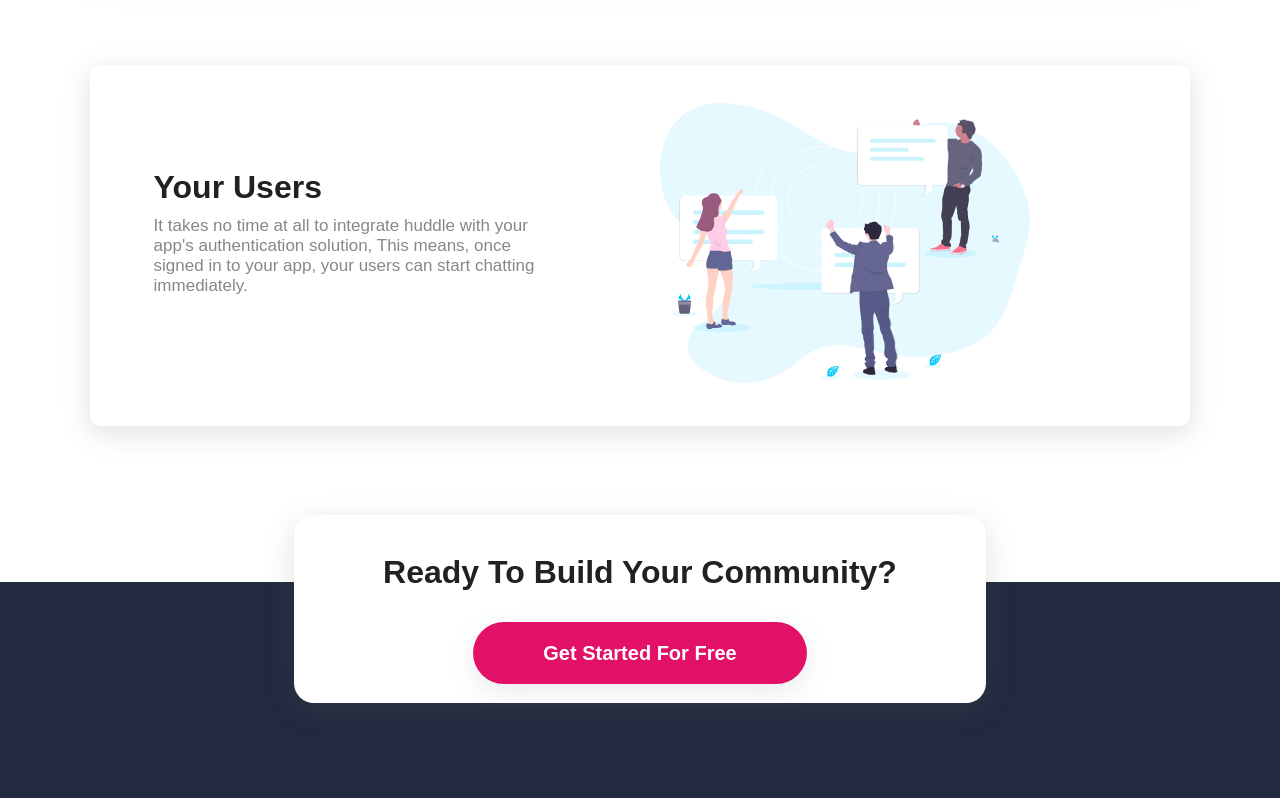
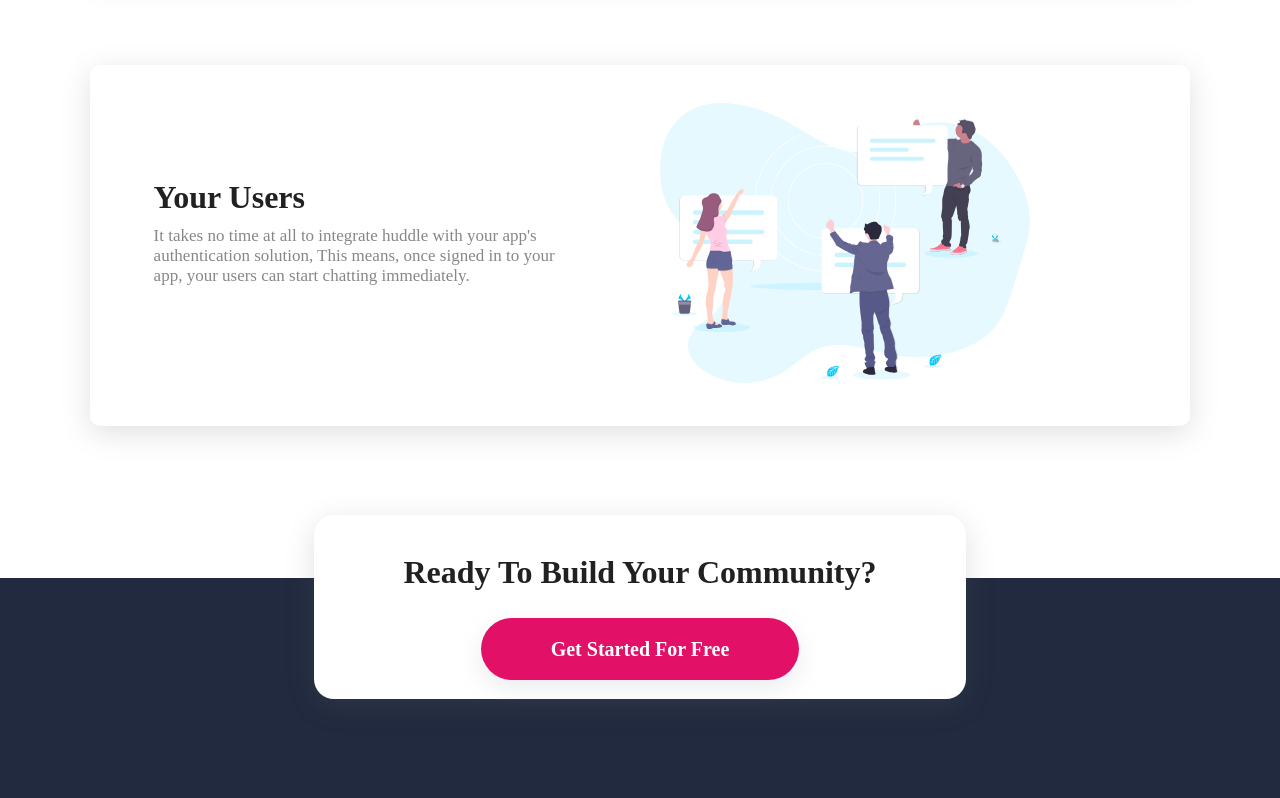
Before and after one commit to Pal-codes2003/Huddle, a plain HTML site: page index.html in a window 1280 px wide. Shown: the part 1696-2494 px from the top of the page. Drawn offline with Linux system fonts and the light colour scheme; files whose address does not match are found by name.

Commit message:
Update style.css

```diff
--- a/style.css
+++ b/style.css
@@ -4,7 +4,7 @@
 }
 
 body{
-    font-family: poppins,arial,sans-serif;
+/*     font-family: poppins,arial,sans-serif; */
 }
 
 #container1{
```
